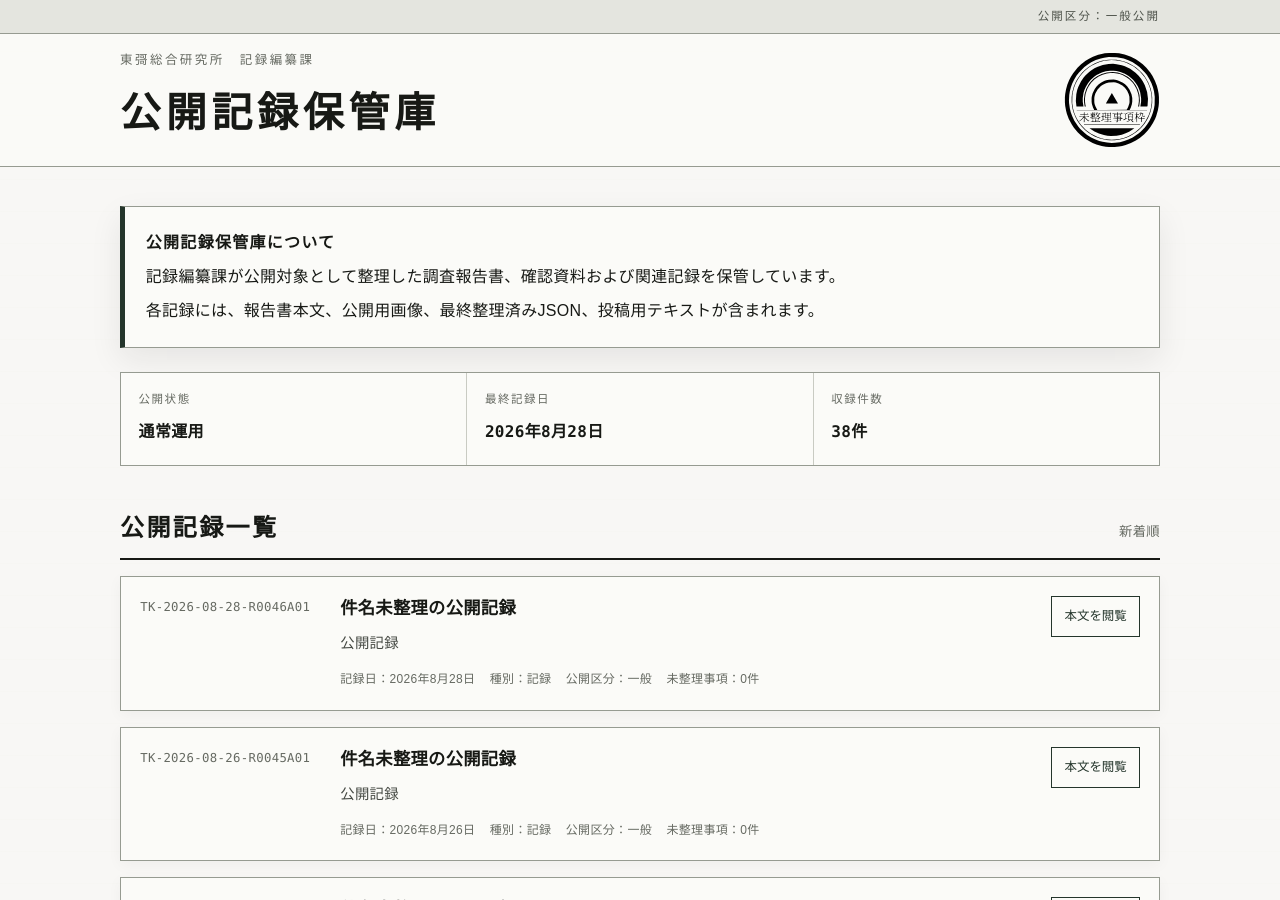
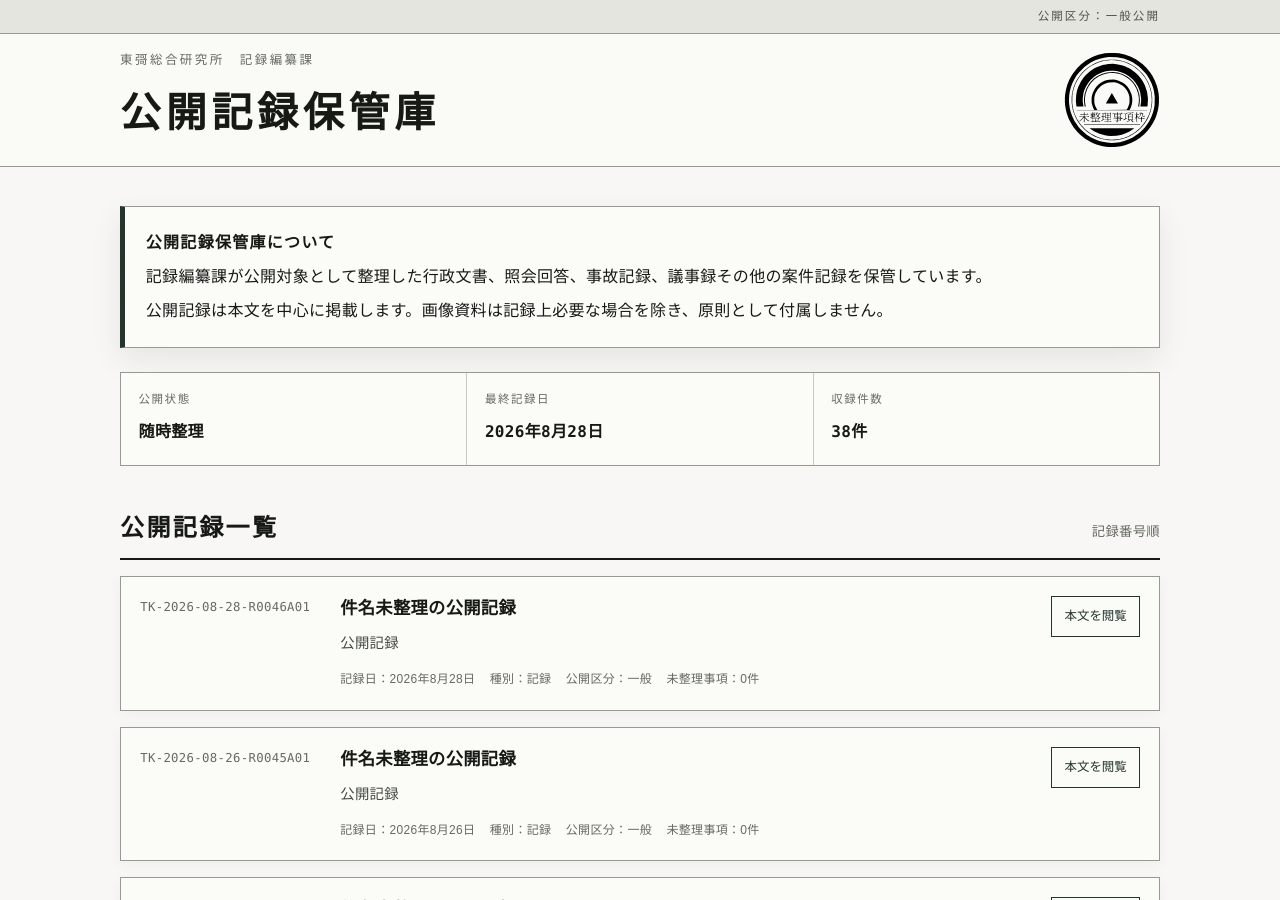
Before and after one commit to lafcadio896-cyber/tokka-public-archives, a Jekyll site: the page built from docs/index.md, in a window 1280 px wide and 900 px high. Built offline with Jekyll 4.4.1, drawn with Linux system fonts in a browser that asks for light colours.

Commit message:
公開サイトを文章中心の案内へ変更

```diff
--- a/docs/index.md
+++ b/docs/index.md
@@ -5,14 +5,14 @@
 
 <section class="notice">
   <p><strong>公開記録保管庫について</strong></p>
-  <p>記録編纂課が公開対象として整理した調査報告書、確認資料および関連記録を保管しています。</p>
-  <p>各記録には、報告書本文、公開用画像、最終整理済みJSON、投稿用テキストが含まれます。</p>
+  <p>記録編纂課が公開対象として整理した行政文書、照会回答、事故記録、議事録その他の案件記録を保管しています。</p>
+  <p>公開記録は本文を中心に掲載します。画像資料は記録上必要な場合を除き、原則として付属しません。</p>
 </section>
 
 <section class="status-grid" aria-label="公開状況">
   <div class="status-item">
     <span class="status-label">公開状態</span>
-    <span class="status-value">通常運用</span>
+    <span class="status-value">随時整理</span>
   </div>
   <div class="status-item">
     <span class="status-label">最終記録日</span>
@@ -27,7 +27,7 @@
 <section>
   <div class="section-heading">
     <h1>公開記録一覧</h1>
-    <small>新着順</small>
+    <small>記録番号順</small>
   </div>
 
   <div class="record-list" data-record-list>
```
